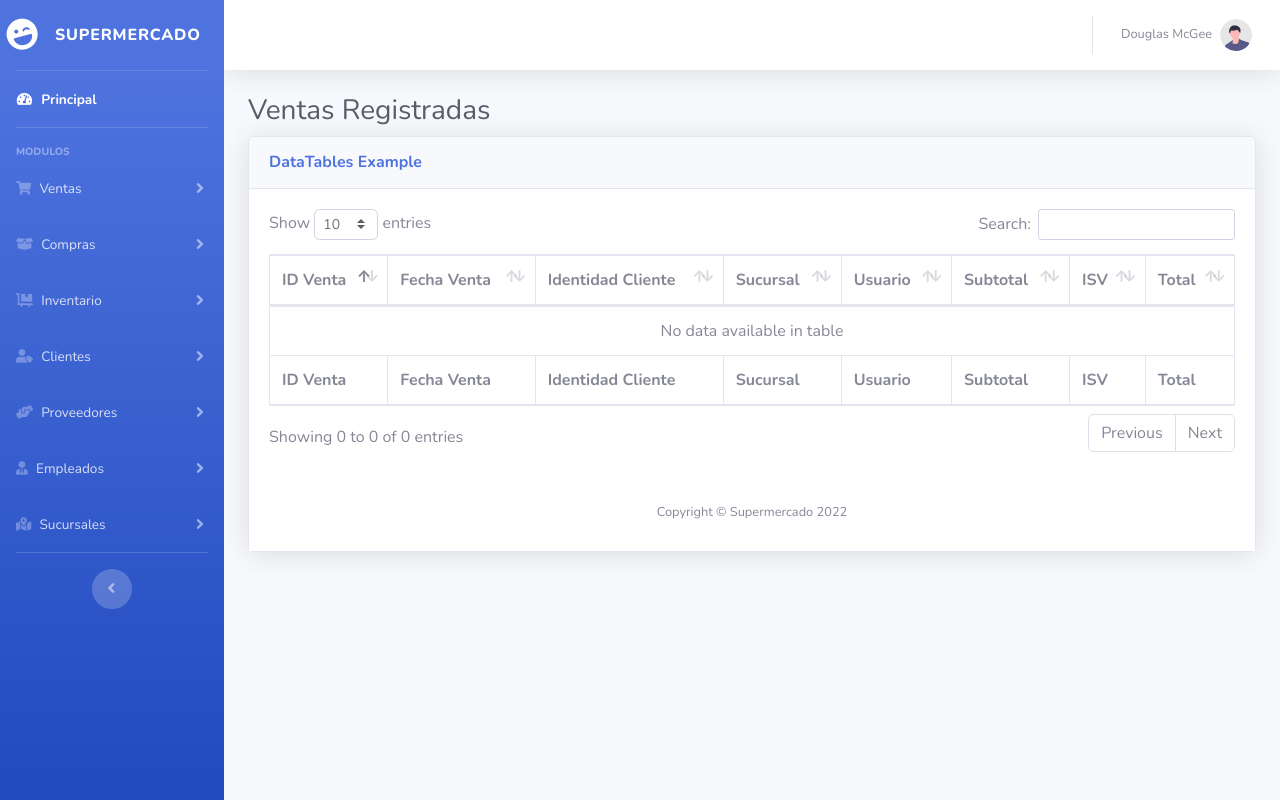
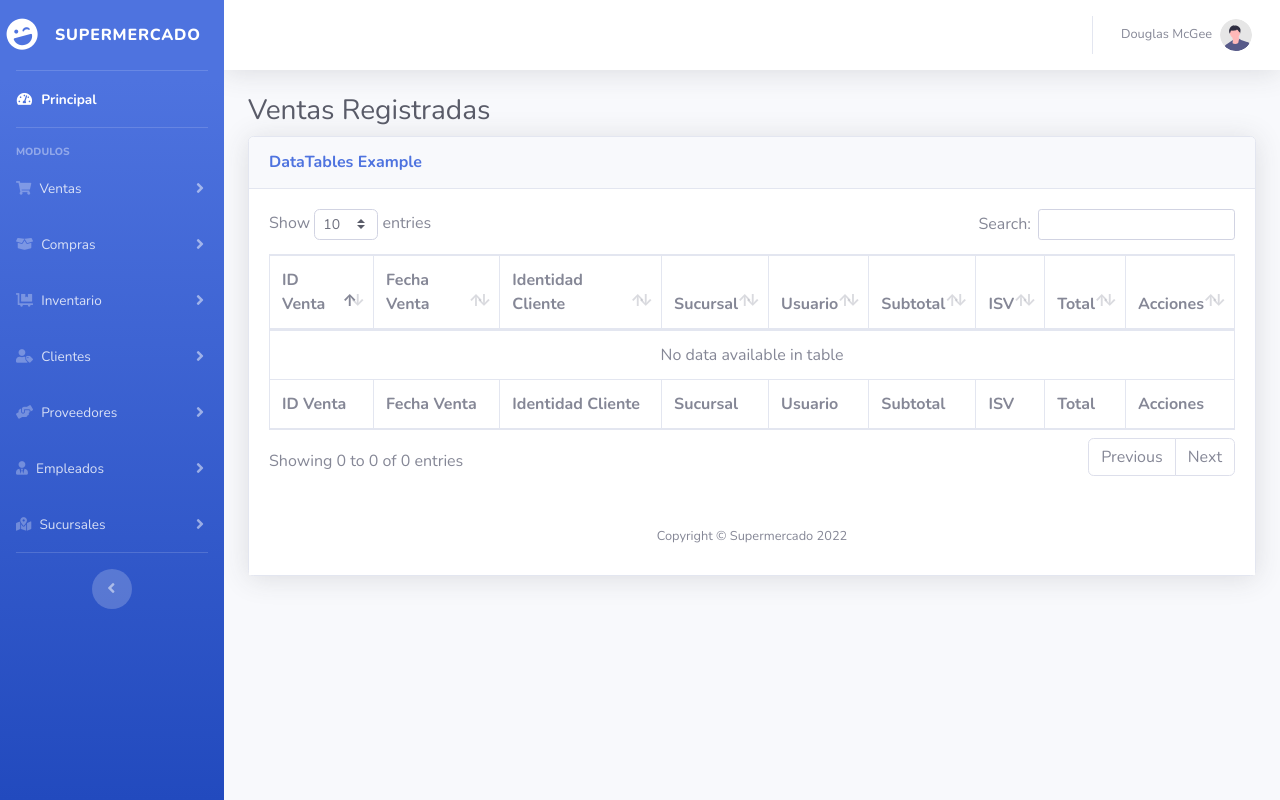
Before and after one commit to brayan200014/market_admin_web_app, a PHP site: page /Paginas/listadoVentas.php in a window 1280 px wide. Run offline with PHP 8.4, Linux system fonts and the light colour scheme; data that the repository does not hold is empty.

Commit message:
Se Agregaron botones a las tablas

```diff
--- a/Vistas/vistaVentas.php
+++ b/Vistas/vistaVentas.php
@@ -23,6 +23,7 @@
                                             <th>Subtotal</th>
                                             <th>ISV</th>
                                             <th>Total</th>
+                                            <th>Acciones</th>
                                         </tr>
                                     </thead>
                                     <tfoot>
@@ -35,6 +36,7 @@
                                             <th>Subtotal</th>
                                             <th>ISV</th>
                                             <th>Total</th>
+                                            <th>Acciones</th>
                                         </tr>
                                     </tfoot>
                                     <tbody>
@@ -52,6 +54,9 @@
                                         <td><?php echo $ventasRegistradas[$i]['Subtotal'] ?></td>
                                         <td><?php echo $ventasRegistradas[$i]['ISV'] ?></td>
                                         <td><?php echo $ventasRegistradas[$i]['Total'] ?></td>
+                                        <td> <button class="btn btn-primary btn-sm" type="submit"><i class="fas fa-eye"></i></button>
+                                              <button class="btn btn-primary btn-sm" type="submit"><i class="fas fa-pen"></i></button>
+
                                         </tr>
 
                                        <?php  } ?>
```
